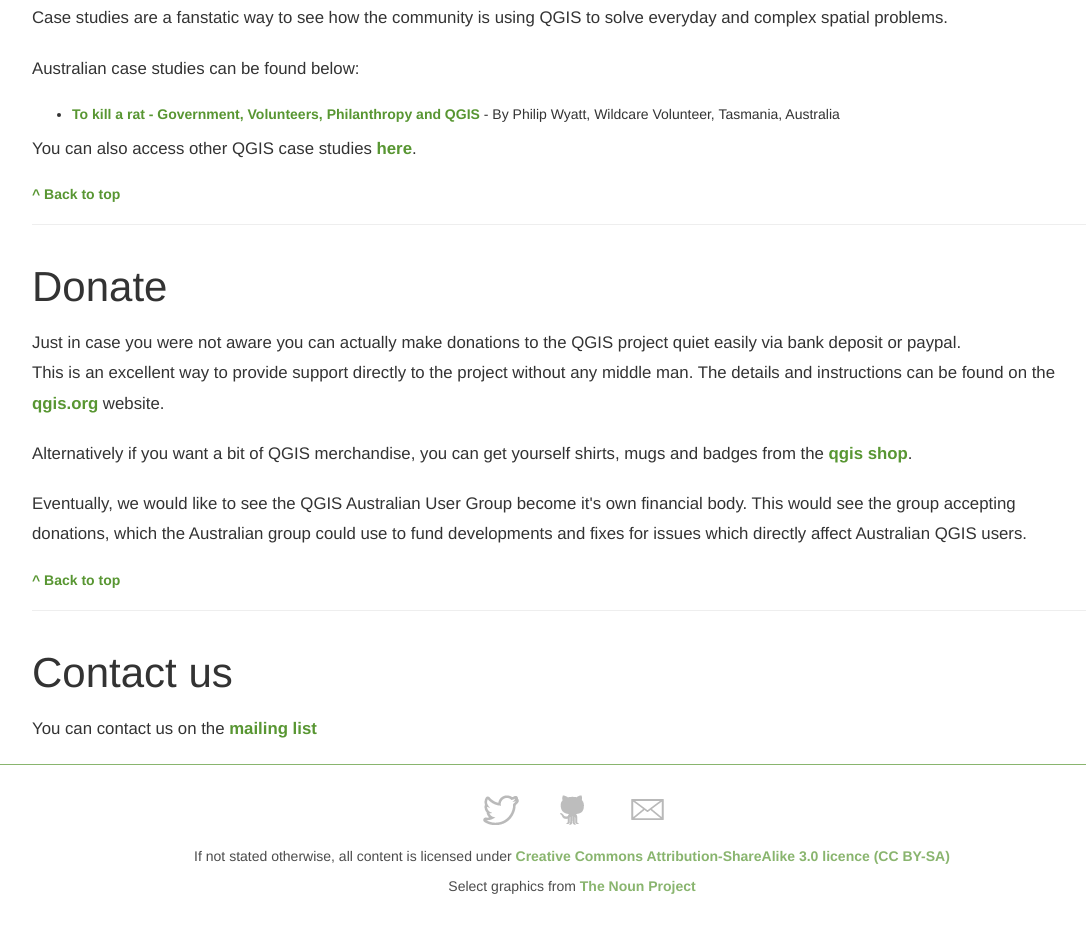
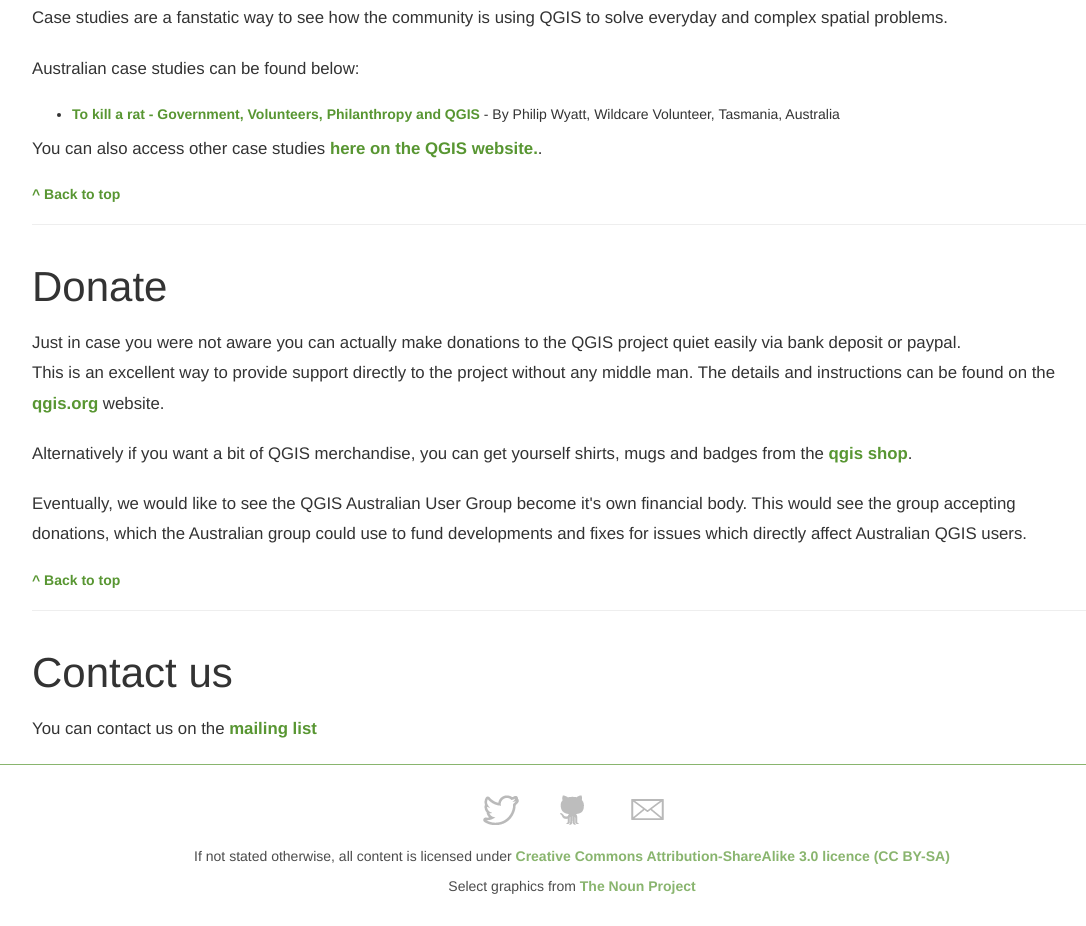
Before and after one commit to qgis-id/qgis-id.github.io, a plain HTML site: page index.html in a window 1280 px wide. Shown: the part 2040-2966 px from the top of the page, without its empty margins (68-1154 px from the left). Drawn offline with nearby package versions, Linux system fonts and the light colour scheme.

Commit message:
Case Study

```diff
--- a/index.html
+++ b/index.html
@@ -243,7 +243,7 @@
 				</ul>
 			</p>
 			<p class="lead">
-				You can also access other QGIS case studies <a href="http://qgis.org/en/site/about/case_studies/index.html">here</a>.
+				You can also access other case studies <a href="http://qgis.org/en/site/about/case_studies/index.html">here on the QGIS website.</a>.
 			</p>
 			<a href="#thetop">^ Back to top</a>
           </div>
```
